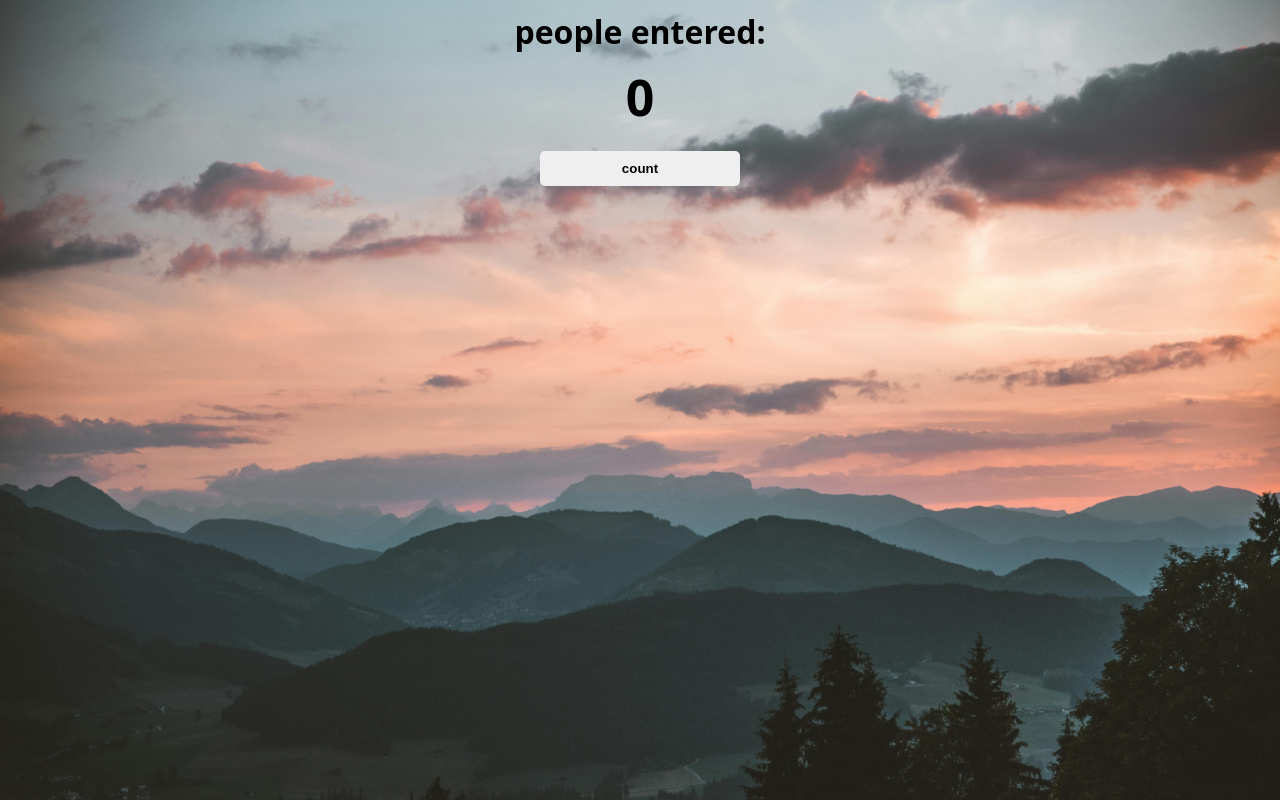
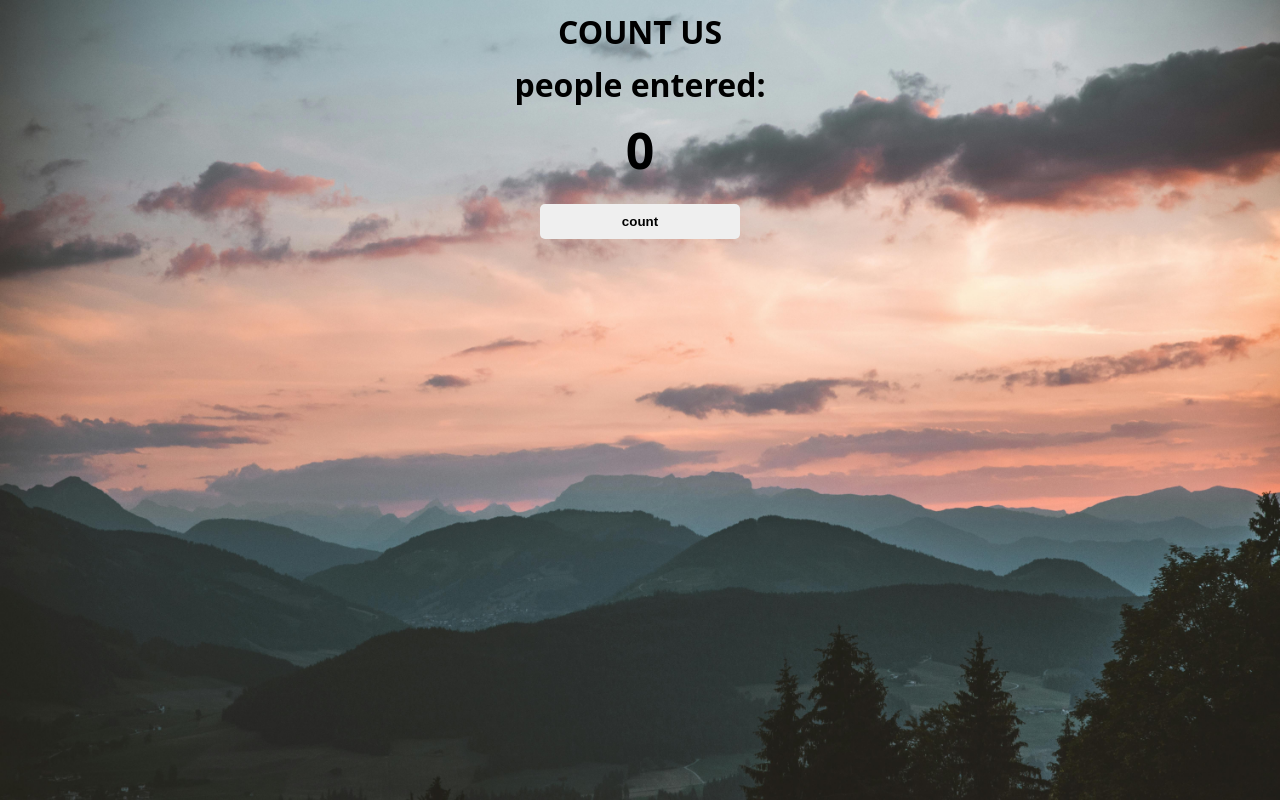
Before and after one commit to samontuga/Count-App, a plain HTML site: page index.html in a window 1280 px wide. Drawn offline with Linux system fonts and the light colour scheme.

```diff
--- a/index.html
+++ b/index.html
@@ -8,6 +8,7 @@
   </head>
 
   <body>
+    <h1>COUNT US</h1>
     <h1>people entered:</h1>
     <h2 id="count-el">0</h2>
     <button id="countEl">count</button>
```
